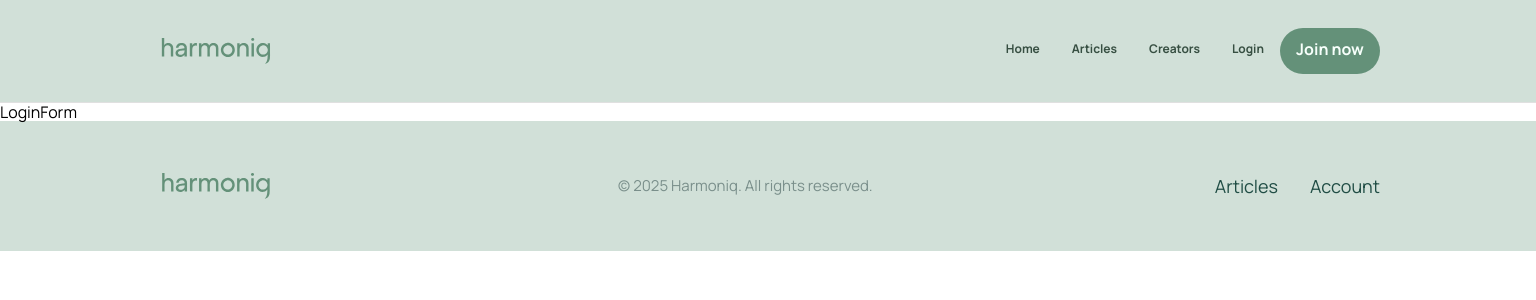
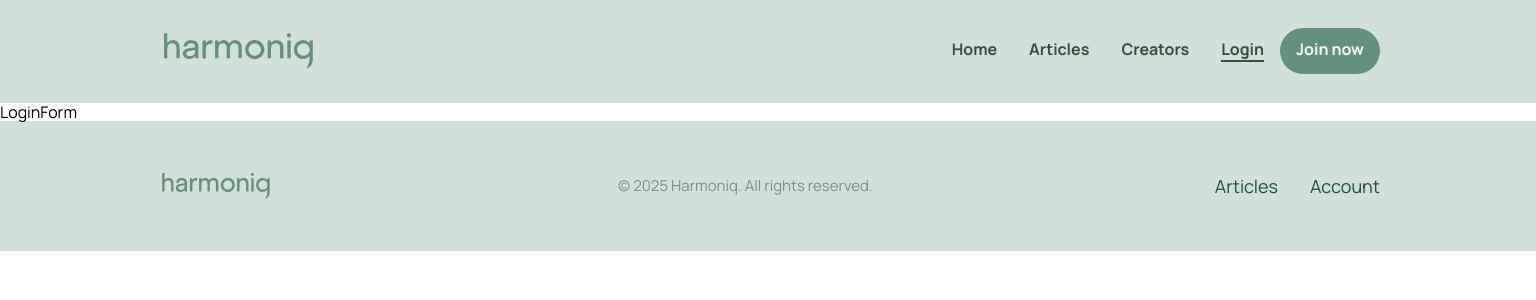
Before and after one commit to Ivanna-Ginko/True-Stack-front, a React (Vite) app: page /login in a window 1536 px wide. Shown: the top 300 px of the page. Built offline with nearby package versions, Linux system fonts and the light colour scheme.

Commit message:
feat: add styles and display logic for authorized user in header

```diff
--- a/src/components/Header/GuestNav.jsx
+++ b/src/components/Header/GuestNav.jsx
@@ -3,12 +3,30 @@ import React from "react";
 import s from './Header.module.css';
 
 const GuestNav = () => {
+    const navLink = ({ isActive }) =>
+        isActive ? s.activeLink : s.navLink;
     return (
         <nav className={s.nav}>
-            <NavLink to="/" className={s.navLink}>Home</NavLink>
-            <NavLink to="/articles" className={s.navLink}>Articles</NavLink>
-            <NavLink to="/creators" className={s.navLink}>Creators</NavLink>
-            <NavLink to="/login" className={s.navLink}>Login</NavLink>
+            <NavLink to="/"
+                className={navLink}
+            >
+                Home
+            </NavLink>
+            <NavLink to="/articles"
+                className={navLink}
+            >
+                Articles
+            </NavLink>
+            <NavLink to="/creators"
+                className={navLink}
+            >
+                Creators
+            </NavLink>
+            <NavLink to="/login"
+                className={navLink}
+            >
+                Login
+            </NavLink>
         </nav>
     );
 };
--- a/src/components/Header/Header.jsx
+++ b/src/components/Header/Header.jsx
@@ -10,6 +10,11 @@ import burgerIcon from '../../assets/icons/menu.svg';
 
 const Header = () => {
   const isAuthenticated = useSelector(state => state.user?.isLoggedIn);
+  // const isAuthenticated = true;
+  // const userName = {
+  //   name: 'TestUser',
+  //   avatarUrl: 'https://i.pravatar.cc/40',
+  // };
   const [isMenuOpen, setIsMenuOpen] = useState(false);
   const toggleMenu = () => {
     setIsMenuOpen(prev => !prev);
@@ -25,6 +30,11 @@ const Header = () => {
             <nav className={`${s.nav} ${isMenuOpen ? s.navOpen : ''}`}>
               {isAuthenticated ? <UserNav /> : <GuestNav />}
             </nav>
+            {isAuthenticated && (
+              <Link to="/create-article" className={`${s.createBtn} ${s.tabletOnly}`}>
+                Create an article
+              </Link>
+            )}
             {!isAuthenticated && (
               <Link to="/register" className={s.joinBtn}>
                 Join now
@@ -40,4 +50,5 @@ const Header = () => {
   );
 };
 
+
 export default Header;
--- a/src/components/Header/Header.module.css
+++ b/src/components/Header/Header.module.css
@@ -38,12 +38,16 @@
 .nav {
     display: none;
 }
+.createBtn {
+    display: none;
+}
+.desktopOnly
+.tabletOnly {
+    display: none;
+}
 @media screen and (min-width: 768px) {
     .header {
         padding: 24px 0;
-    }
-    .logo {
-        width: 110px;
     }
     .joinBtn {
         border-radius: 64px;
@@ -56,13 +60,28 @@
         font-size: 16px;
         display: block;
     }
+    .createBtn {
+        border-radius: 64px;
+        padding: 12px 16px;
+        width: 161px;
+        height: 46px;
+        background-color: #649179;
+        color: #F7FFFB;
+        font-weight: 700;
+        font-size: 16px;
+        display: block;
+        display: inline-flex;
+    }
+    .userBlock {
+        display: none;
+    }
+    .tabletOnly {
+        display: block;
+    }
 }
 @media screen and (min-width: 1440px) {
     .header {
         padding: 28px 0;
-    }
-    .logo {
-        width: 120px;
     }
     .nav {
         display: flex;
@@ -72,14 +91,25 @@
         flex-wrap: wrap;
     }
     .navLink {
-        border-radius: 8px;
+        position: relative;
         padding: 0px 0px 4px 0px;
         font-weight: 700;
-        font-size: 12px;
         color: #374F42;
     }
     .activeLink {
-        border-bottom: 2px solid #204d45;
+        position: relative;
+        padding-bottom: 4px;
+        font-weight: 700;
+        color: #374F42;
+    }
+    .activeLink::after{
+        content: '';
+        position: absolute;
+        left: 0;
+        bottom: 0;
+        width: 100%;
+        height: 2px;
+        background-color: #374F42;
     }
     .userBlock {
         display: flex;
@@ -100,4 +130,10 @@
     .burgerBtn {
         display: none;
     }
+    .desktopOnly {
+        display: block;
+    }
+    .tabletOnly {
+        display: none;
+    }
 }
--- a/src/components/Header/UserNav.jsx
+++ b/src/components/Header/UserNav.jsx
@@ -1,7 +1,7 @@
 import React from "react";
 import s from './Header.module.css';
 import { useSelector } from "react-redux";
-import { NavLink } from "react-router-dom";
+import { Link, NavLink } from "react-router-dom";
 import divider from '../../assets/icons/divider.svg';
 import logoutIcon from '../../assets/icons/exit.svg';
 
@@ -10,17 +10,17 @@ const UserNav = () => {
     const handleLogout = () => {
         console.log('Logout clicked');
     }
-    const navLinkClass = ({ isActive }) =>
+    const navLink = ({ isActive }) =>
         isActive ? s.activeLink : s.navLink;
     return (
         <nav className={s.nav}>
-            <NavLink to="/" className={navLinkClass}>Home</NavLink>
-            <NavLink to="/articles" className={navLinkClass}>Articles</NavLink>
-            <NavLink to="/creators" className={navLinkClass}>Creators</NavLink>
-            <NavLink to="/profile" className={navLinkClass}>My Profile</NavLink>
-            <NavLink to="/create-article" className={`${s.navLinkClass} ${s.createBtn}`}>
-                Create an article
-            </NavLink>
+            <NavLink to="/" className={navLink}>Home</NavLink>
+            <NavLink to="/articles" className={navLink}>Articles</NavLink>
+            <NavLink to="/creators" className={navLink}>Creators</NavLink>
+            <NavLink to="/profile" className={navLink}>My Profile</NavLink>
+            <Link to="/create-article" className={`${s.createBtn} ${s.desktopOnly}`}>
+              Create an article
+            </Link>
             {user && (
                 <div className={s.userBlock}>
                     {user.avatarUrl && (
```
